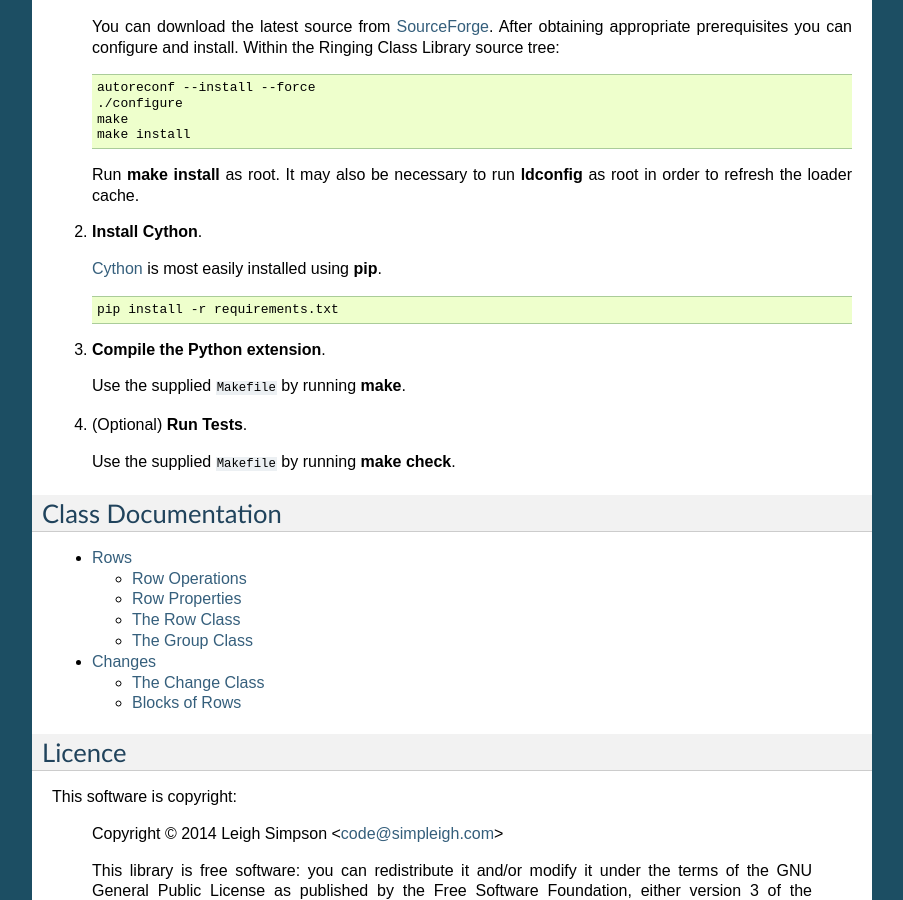
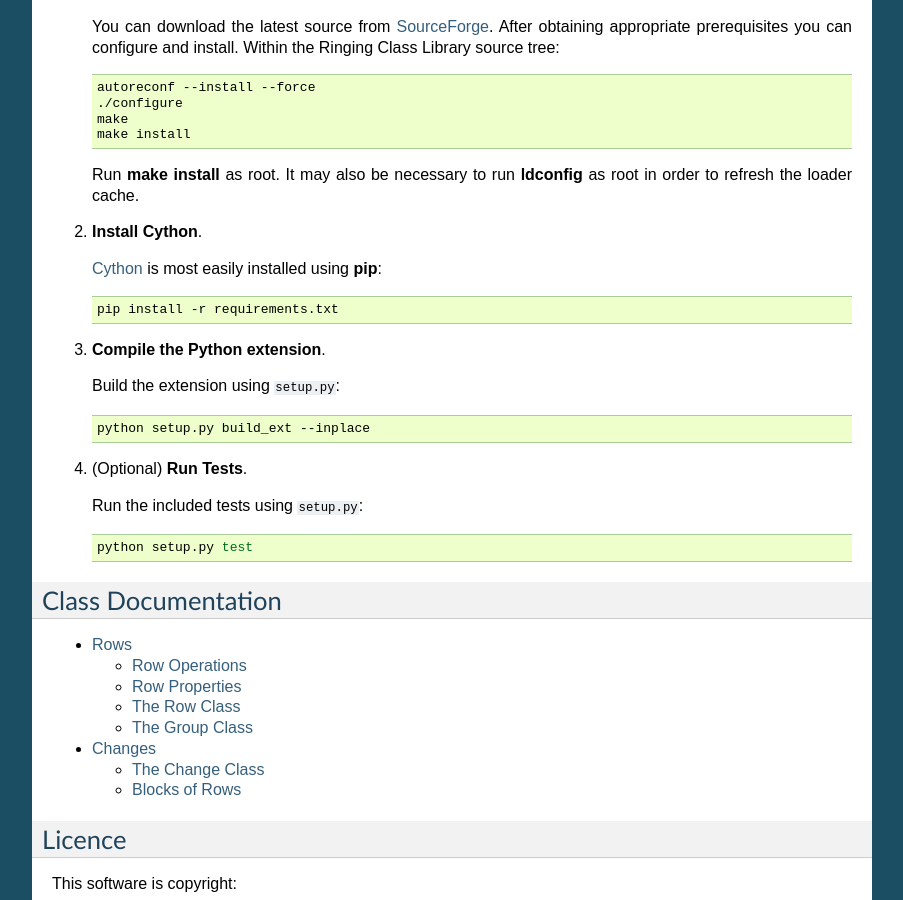
Before and after one commit to ringing-lib/ringing-lib-python, a Sphinx documentation site: the page built from docs/source/index.rst, in a window 1280 px wide and 900 px high, scrolled down 383 px. Shown: the whole window, without its empty margins (198-1101 px from the left). Built offline with Sphinx 7.4.7, drawn with Linux system fonts in a browser that asks for light colours.

Commit message:
Modified installation documentation to recommend use of setup.py directly

```diff
--- a/docs/source/index.rst
+++ b/docs/source/index.rst
@@ -40,7 +40,7 @@ Installation
 
 #. **Install Cython**.
 
-   `Cython <http://cython.org/>`_ is most easily installed using :command:`pip`.
+   `Cython <http://cython.org/>`_ is most easily installed using :command:`pip`:
 
    .. code-block:: bash
 
@@ -48,11 +48,19 @@ Installation
 
 #. **Compile the Python extension**.
 
-   Use the supplied :file:`Makefile` by running :command:`make`.
+   Build the extension using :file:`setup.py`:
+
+   .. code-block:: bash
+
+      python setup.py build_ext --inplace
 
 #. (Optional) **Run Tests**.
 
-   Use the supplied :file:`Makefile` by running :command:`make check`.
+   Run the included tests using :file:`setup.py`:
+
+   .. code-block:: bash
+
+      python setup.py test
 
 Class Documentation
 -------------------
```
